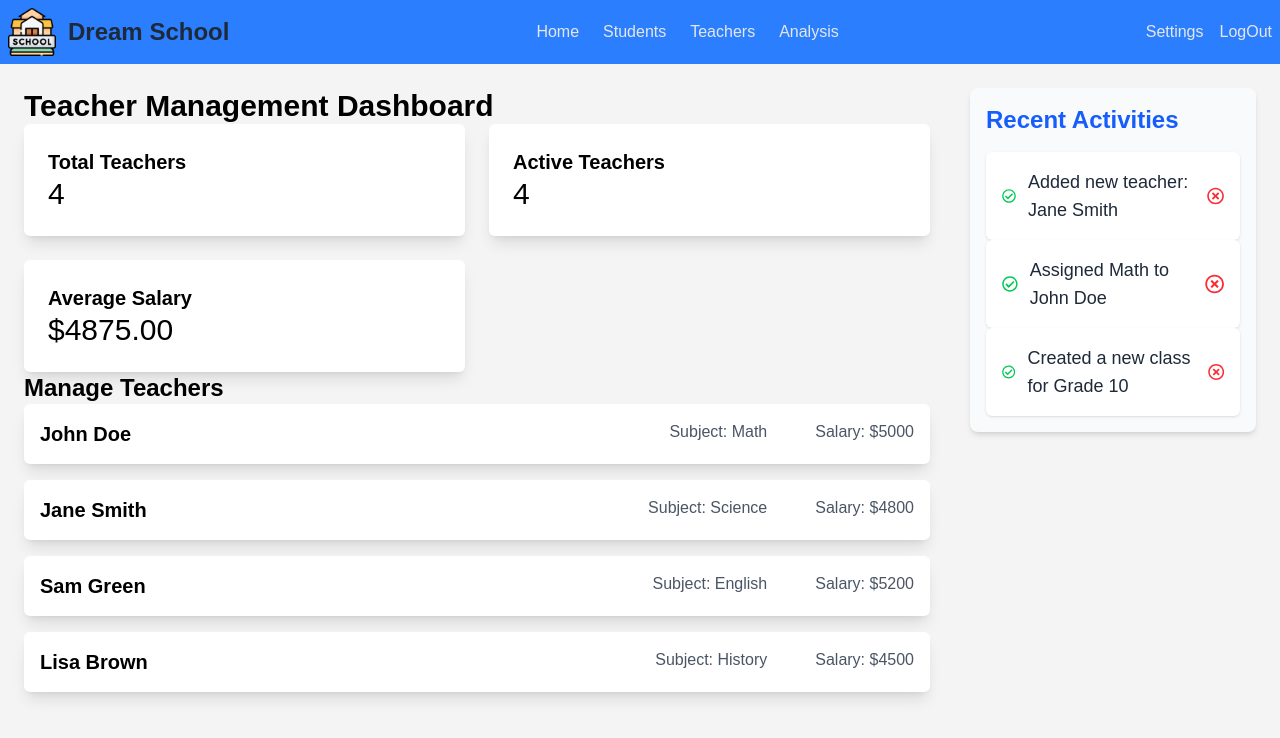
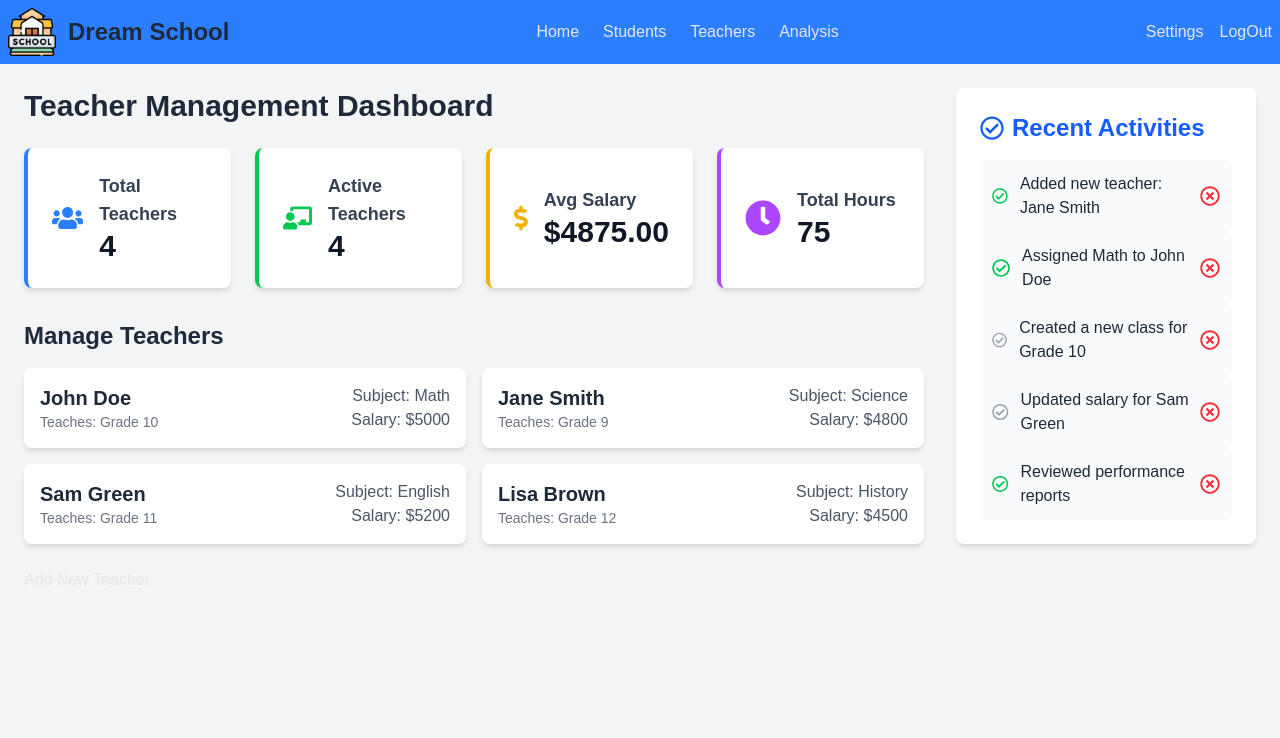
Before and after one commit to zwubishet/Student_mangement_system_director_dashbored, a React (Vite) app: page /teacher in a window 1280 px wide. Shown: the top 738 px of the page. Built offline with nearby package versions, Linux system fonts and the light colour scheme.

Commit message:
commit change we made on directer home page teachers section

```diff
--- a/src/pages/TeacherPage.jsx
+++ b/src/pages/TeacherPage.jsx
@@ -1,10 +1,11 @@
 import { useState } from "react";
+import { Link } from "react-router-dom";
 import SideBar from "../components/SideBar";
 import TextButton from "../views/TextButton";
-import { FaRegCheckCircle, FaRegTimesCircle } from "react-icons/fa";
+import { FaRegCheckCircle, FaRegTimesCircle, FaChalkboardTeacher, FaUsers, FaDollarSign, FaClock } from "react-icons/fa";
 
 const TeacherPage = () => {
-  // Sample Data for Teachers
+  // Sample Data for Teachers (in a real app, fetch from API)
   const [teachers] = useState([
     { id: 1, name: "John Doe", subject: "Math", hours: 20, salary: 5000, yearsOfService: 5, grade: "Grade 10" },
     { id: 2, name: "Jane Smith", subject: "Science", hours: 18, salary: 4800, yearsOfService: 3, grade: "Grade 9" },
@@ -12,25 +13,26 @@ const TeacherPage = () => {
     { id: 4, name: "Lisa Brown", subject: "History", hours: 15, salary: 4500, yearsOfService: 2, grade: "Grade 12" },
   ]);
 
-  // Sample Data for Activities
+  // Sample Data for Recent Activities
   const [activities] = useState([
-    { id: 1, action: "Added new teacher: Jane Smith" },
-    { id: 2, action: "Assigned Math to John Doe" },
-    { id: 3, action: "Created a new class for Grade 10" },
+    { id: 1, action: "Added new teacher: Jane Smith", completed: true },
+    { id: 2, action: "Assigned Math to John Doe", completed: true },
+    { id: 3, action: "Created a new class for Grade 10", completed: false },
+    { id: 4, action: "Updated salary for Sam Green", completed: false },
+    { id: 5, action: "Reviewed performance reports", completed: true },
   ]);
-
-  // Stats for Overview
-  const totalTeachers = teachers.length;
-  const activeTeachers = teachers.filter((t) => t.yearsOfService > 0).length;
 
   // State for Modal
   const [isModalOpen, setIsModalOpen] = useState(false);
   const [selectedTeacher, setSelectedTeacher] = useState(null);
 
-  // Overview Stats for Teachers
+  // Overview Stats
+  const totalTeachers = teachers.length;
+  const activeTeachers = teachers.filter((t) => t.yearsOfService > 0).length;
   const averageSalary = (teachers.reduce((acc, teacher) => acc + teacher.salary, 0) / totalTeachers).toFixed(2);
+  const totalHours = teachers.reduce((acc, teacher) => acc + teacher.hours, 0);
 
-  // Open Modal with Teacher Details
+  // Open Modal
   const openModal = (teacher) => {
     setSelectedTeacher(teacher);
     setIsModalOpen(true);
@@ -42,112 +44,174 @@ const TeacherPage = () => {
     setSelectedTeacher(null);
   };
 
+  // Handle Activity Dismiss
+  const handleDismissActivity = (id) => {
+    console.log(`Dismissing activity ${id}`);
+    // In real app: update state or API call
+  };
+
+  // Handle Teacher Delete in Modal
+  const handleDeleteTeacher = () => {
+    if (window.confirm(`Are you sure you want to delete ${selectedTeacher?.name}?`)) {
+      console.log(`Deleting teacher ${selectedTeacher?.id}`);
+      closeModal();
+      // In real app: API call and update teachers state
+      alert("Teacher deleted (simulated)");
+    }
+  };
+
   return (
     <>
       <SideBar />
-      <div className="teacher-dashboard !p-6 flex flex-row justify-between gap-6">
-
-        <div className="basis-3/4">
-          {/* First Section: Overview Stats */}
-          <div>
-            <h1 className="text-3xl font-bold mb-6">Teacher Management Dashboard</h1>
-            <div className="overview grid grid-cols-1 lg:grid-cols-2 gap-6 mb-6">
-              <div className="overview-card !p-6 bg-white shadow-lg rounded-md">
-                <h3 className="text-xl font-semibold">Total Teachers</h3>
-                <p className="text-3xl">{totalTeachers}</p>
+      <div className="teacher-dashboard ml-64 !p-6 flex flex-col lg:flex-row justify-between gap-8 min-h-screen bg-gray-100">
+        {/* Main Content Area */}
+        <div className="flex-1 lg:basis-3/4">
+          {/* Overview Stats */}
+          <section aria-labelledby="overview-heading">
+            <h1 id="overview-heading" className="text-3xl font-bold !mb-6 text-gray-800">Teacher Management Dashboard</h1>
+            <div className="overview grid grid-cols-1 sm:grid-cols-2 lg:grid-cols-4 gap-6 !mb-8">
+              <div className="overview-card !p-6 bg-white shadow-md rounded-lg flex items-center gap-4 border-l-4 border-blue-500">
+                <FaUsers className="text-4xl text-blue-500" />
+                <div>
+                  <h3 className="text-lg font-semibold text-gray-700">Total Teachers</h3>
+                  <p className="text-3xl font-bold text-gray-900">{totalTeachers}</p>
+                </div>
               </div>
-              <div className="overview-card !p-6 bg-white shadow-lg rounded-md">
-                <h3 className="text-xl font-semibold">Active Teachers</h3>
-                <p className="text-3xl">{activeTeachers}</p>
+              <div className="overview-card !p-6 bg-white shadow-md rounded-lg flex items-center gap-4 border-l-4 border-green-500">
+                <FaChalkboardTeacher className="text-4xl text-green-500" />
+                <div>
+                  <h3 className="text-lg font-semibold text-gray-700">Active Teachers</h3>
+                  <p className="text-3xl font-bold text-gray-900">{activeTeachers}</p>
+                </div>
               </div>
-              <div className="overview-card !p-6 bg-white shadow-lg rounded-md">
-                <h3 className="text-xl font-semibold">Average Salary</h3>
-                <p className="text-3xl">${averageSalary}</p>
+              <div className="overview-card !p-6 bg-white shadow-md rounded-lg flex items-center gap-4 border-l-4 border-yellow-500">
+                <FaDollarSign className="text-4xl text-yellow-500" />
+                <div>
+                  <h3 className="text-lg font-semibold text-gray-700">Avg Salary</h3>
+                  <p className="text-3xl font-bold text-gray-900">${averageSalary}</p>
+                </div>
+              </div>
+              <div className="overview-card !p-6 bg-white shadow-md rounded-lg flex items-center gap-4 border-l-4 border-purple-500">
+                <FaClock className="text-4xl text-purple-500" />
+                <div>
+                  <h3 className="text-lg font-semibold text-gray-700">Total Hours</h3>
+                  <p className="text-3xl font-bold text-gray-900">{totalHours}</p>
+                </div>
               </div>
             </div>
-          </div>
+          </section>
 
-          {/* Second Section: Teacher List with Information */}
-          <div>
-            <h2 className="text-2xl font-semibold mb-4">Manage Teachers</h2>
-            <div className="teacher-list grid grid-rows-1 md:grid-rows-2 lg:grid-rows-3 gap-4">
+          {/* Teacher List */}
+          <section aria-labelledby="teachers-heading" className="!mb-8">
+            <h2 id="teachers-heading" className="text-2xl font-semibold !mb-4 text-gray-800">Manage Teachers</h2>
+            <div className="teacher-list grid grid-cols-1 md:grid-cols-2 gap-4">
               {teachers.map((teacher) => (
                 <div
                   key={teacher.id}
-                  className="teacher-card flex flex-row justify-between !p-4 bg-white shadow-lg rounded-md hover:scale-105 transition-transform duration-300 cursor-pointer"
-                  onClick={() => openModal(teacher)} // Open the modal with teacher data
+                  className="teacher-card !p-4 bg-white shadow-md rounded-lg hover:shadow-lg transition-shadow duration-300 cursor-pointer flex justify-between items-center"
+                  onClick={() => openModal(teacher)}
+                  role="button"
+                  tabIndex={0}
+                  aria-label={`View details for ${teacher.name}`}
                 >
-                  <h3 className="text-xl font-semibold">{teacher.name}</h3>
-                  <div className="flex flex-row gap-12">
-                    <p className="text-gray-600">Subject: {teacher.subject}</p>
+                  <div>
+                    <h3 className="text-xl font-semibold text-gray-800">{teacher.name}</h3>
+                    <p className="text-sm text-gray-500">Teaches: {teacher.grade}</p>
+                  </div>
+                  <div className="text-right">
+                    <p className="text-gray-600 font-medium">Subject: {teacher.subject}</p>
                     <p className="text-gray-600">Salary: ${teacher.salary}</p>
                   </div>
                 </div>
               ))}
             </div>
-          </div>
+            {/* Optional: Add Teacher Button */}
+            <div className="!mt-6">
+              <Link to="/add-teacher">
+                <TextButton name="Add New Teacher" />
+              </Link>
+            </div>
+          </section>
         </div>
 
-        {/* Third Section: Recent Activities */}
-        <div className="basis-1/4">
-          <div className="main-activity-container !ml-4 !p-4 bg-gray-50 rounded-lg shadow-md">
-            <h2 className="text-2xl font-semibold text-blue-600 !mb-4">Recent Activities</h2>
-            <ul className="list-none space-y-3">
+        {/* Sidebar: Recent Activities */}
+        <aside className="lg:basis-1/4">
+          <div className="activity-container !p-6 bg-white rounded-lg shadow-md sticky top-6">
+            <h2 className="text-2xl font-semibold !mb-4 text-blue-600 flex items-center gap-2">
+              <FaRegCheckCircle className="text-blue-600" /> Recent Activities
+            </h2>
+            <ul className="space-y-3">
               {activities.map((activity) => (
                 <li
                   key={activity.id}
-                  className="li flex items-center justify-between !p-4 bg-white rounded-md shadow hover:scale-105 transition-transform duration-300 hover:shadow-xl"
+                  className="flex items-center justify-between !p-3 bg-gray-50 rounded-md hover:bg-gray-100 transition-colors duration-200"
                 >
                   <div className="flex items-center gap-3">
-                    <FaRegCheckCircle className="text-green-500 w-5 h-5" />
-                    <p className="text-lg text-gray-800">{activity.action}</p>
+                    <FaRegCheckCircle className={`w-5 h-5 ${activity.completed ? 'text-green-500' : 'text-gray-400'}`} />
+                    <p className="text-gray-800">{activity.action}</p>
                   </div>
-                  <FaRegTimesCircle className="text-red-500 w-6 h-6 cursor-pointer" />
+                  <button
+                    onClick={() => handleDismissActivity(activity.id)}
+                    aria-label="Dismiss activity"
+                    className="text-red-500 hover:text-red-700 transition-colors"
+                  >
+                    <FaRegTimesCircle className="w-5 h-5" />
+                  </button>
                 </li>
               ))}
             </ul>
           </div>
-        </div>
+        </aside>
       </div>
 
       {/* Modal for Teacher Details */}
       {isModalOpen && selectedTeacher && (
-        <div className="modal-overlay fixed inset-0 bg-gray-500 bg-opacity-75 z-50 flex justify-center items-center">
-          <div className="modal-content bg-white p-6 rounded-md shadow-lg max-w-lg w-full">
-            <h2 className="text-3xl font-semibold mb-4">Teacher Details</h2>
-            <div className="details-grid grid grid-cols-1 gap-6">
-              <div className="detail-item">
-                <strong>Name: </strong> {selectedTeacher.name}
+        <div className="fixed inset-0 bg-black bg-opacity-50 z-50 flex justify-center items-center !p-4" role="dialog" aria-modal="true">
+          <div className="bg-white !p-6 rounded-lg shadow-xl max-w-md w-full transform transition-all">
+            <h2 className="text-2xl font-bold !mb-4 text-gray-800">Teacher Details</h2>
+            <dl className="grid grid-cols-1 gap-4 !mb-6">
+              <div className="border-b !pb-2">
+                <dt className="font-medium text-gray-700">Name:</dt>
+                <dd className="text-gray-900">{selectedTeacher.name}</dd>
               </div>
-              <div className="detail-item">
-                <strong>Subject: </strong> {selectedTeacher.subject}
+              <div className="border-b !pb-2">
+                <dt className="font-medium text-gray-700">Subject:</dt>
+                <dd className="text-gray-900">{selectedTeacher.subject}</dd>
               </div>
-              <div className="detail-item">
-                <strong>Salary: </strong> ${selectedTeacher.salary}
+              <div className="border-b !pb-2">
+                <dt className="font-medium text-gray-700">Salary:</dt>
+                <dd className="text-gray-900">${selectedTeacher.salary}</dd>
               </div>
-              <div className="detail-item">
-                <strong>Years of Service: </strong> {selectedTeacher.yearsOfService}
+              <div className="border-b !pb-2">
+                <dt className="font-medium text-gray-700">Years of Service:</dt>
+                <dd className="text-gray-900">{selectedTeacher.yearsOfService} years</dd>
               </div>
-              <div className="detail-item">
-                <strong>Grade: </strong> {selectedTeacher.grade}
+              <div className="border-b !pb-2">
+                <dt className="font-medium text-gray-700">Grade:</dt>
+                <dd className="text-gray-900">{selectedTeacher.grade}</dd>
               </div>
-            </div>
+              <div className="border-b !pb-2">
+                <dt className="font-medium text-gray-700">Weekly Hours:</dt>
+                <dd className="text-gray-900">{selectedTeacher.hours} hours</dd>
+              </div>
+            </dl>
 
-            {/* Action Buttons */}
-            <div className="buttons flex gap-4 mt-6">
-              <TextButton name={"Edit"} />
+            <div className="flex flex-wrap gap-3 !mb-4">
+              <Link to={`/edit-teacher/${selectedTeacher.id}`}>
+                <TextButton name="Edit Teacher" />
+              </Link>
               <button
-                className="text-red-500"
-                onClick={() => console.log(`Delete teacher ${selectedTeacher.id}`)}
+                onClick={handleDeleteTeacher}
+                className="px-4 py-2 bg-red-600 text-white font-medium rounded-md hover:bg-red-700 transition-colors"
+                aria-label={`Delete ${selectedTeacher.name}`}
               >
                 Delete
               </button>
             </div>
 
-            {/* Close Button */}
             <button
-              className="mt-4 bg-gray-500 text-white px-4 py-2 rounded-md"
-              onClick={closeModal} // Close the modal
+              onClick={closeModal}
+              className="w-full px-4 py-2 bg-gray-300 text-gray-800 font-medium rounded-md hover:bg-gray-400 transition-colors"
             >
               Close
             </button>
```
